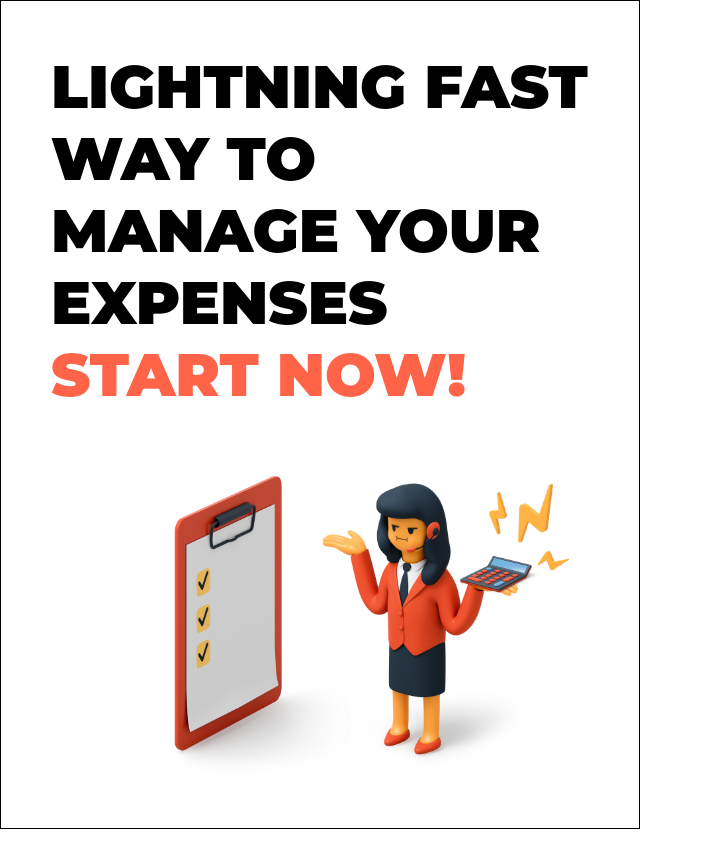
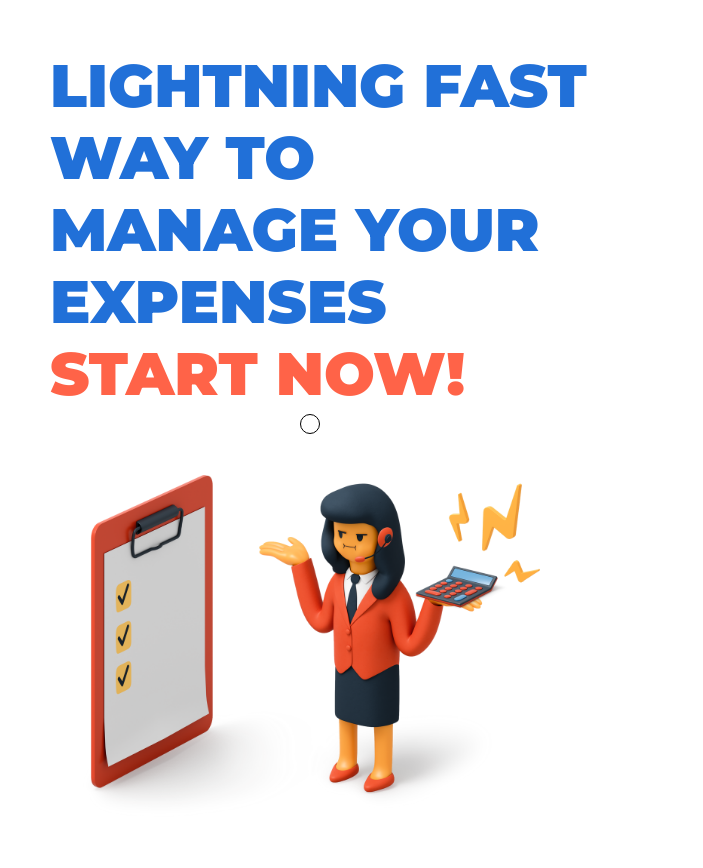
Before and after one commit to saaranshM/expense-tracker, a React (Create React App) app in the folder client/: page /login in a window 1280 px wide. Shown: the whole page, without its empty margins (0-703 px from the left). Before the commit the page ends 829 px from the top, so only its background shows below. Built offline with nearby package versions, Linux system fonts and the light colour scheme.

Commit message:
added hover effect in login page

```diff
--- a/client/src/components/Login/LoginHero.tsx
+++ b/client/src/components/Login/LoginHero.tsx
@@ -1,7 +1,11 @@
-import { FC } from "react";
+import { FC, MutableRefObject } from "react";
 import loginImg from "../../assets/img/login-img.png";
 
-const LoginHero: FC = () => {
+interface LoginHeroProps {
+  divRef: MutableRefObject<HTMLDivElement>;
+}
+
+const LoginHero: FC<LoginHeroProps> = ({ divRef }) => {
   return (
     <div className="login-hero">
       <div className="login-hero_container">
@@ -9,7 +13,9 @@ const LoginHero: FC = () => {
           Lightning fast way to manage your expenses
           <span> Start Now!</span>
         </div>
+
         <img src={loginImg} alt="Login Hero" className="login-hero_img" />
+        <div ref={divRef} className="cursor"></div>
       </div>
     </div>
   );
--- a/client/src/components/Login/LoginScreen.tsx
+++ b/client/src/components/Login/LoginScreen.tsx
@@ -1,13 +1,23 @@
-import { FC } from "react";
+import { FC, Fragment, useRef, MouseEvent } from "react";
 import LoginHero from "./LoginHero";
 
 interface LoginScreenProps {}
 
 const LoginScreen: FC<LoginScreenProps> = () => {
+  const cursorRef = useRef(document.createElement("div"));
+
+  console.log(cursorRef);
+
+  const handleMouseMove = (e: MouseEvent) => {
+    cursorRef.current.style.left = e.clientX + "px";
+    cursorRef.current.style.top = e.clientY + "px";
+  };
   return (
-    <section className="login">
-      <LoginHero />
-    </section>
+    <Fragment>
+      <section onMouseMove={handleMouseMove} className="login">
+        <LoginHero divRef={cursorRef} />
+      </section>
+    </Fragment>
   );
 };
 
--- a/client/src/scss/components/_login-hero.scss
+++ b/client/src/scss/components/_login-hero.scss
@@ -3,11 +3,14 @@
   height: 100%;
   width: 100%;
   padding: 5rem;
-  border: 1px solid black;
+  // border: 1px solid black;
 
   &_container {
     display: flex;
     flex-direction: column;
+    position: relative;
+    justify-content: center;
+    align-items: center;
   }
   &_heading {
     font-family: $font-primary;
@@ -15,19 +18,25 @@
     font-weight: 900;
     text-transform: uppercase;
     line-height: 1.2;
+    color: rgb(33, 112, 216);
     & span {
       color: $tomato;
+    }
+
+    &:hover ~ .cursor {
+      transform: scale(6);
     }
   }
   &_img {
     margin-top: 6.5rem;
-    align-self: flex-end;
-    width: 75%;
+    width: 85%;
     transition: all 0.3s;
     margin-right: 2rem;
-    &:hover {
-      margin-top: 8rem;
-      transform: scale(1.2);
+    &:hover ~ .cursor {
+      transform: scale(6);
+      mix-blend-mode: normal;
+      background-color: rgba($color: #000000, $alpha: 0.05);
+      backdrop-filter: hue-rotate(90deg);
     }
   }
 }
--- a/client/src/scss/components/_login-screen.scss
+++ b/client/src/scss/components/_login-screen.scss
@@ -4,4 +4,18 @@
   top: 0;
   display: grid;
   grid-template-columns: 1fr 1fr;
+  position: relative;
 }
+
+.cursor {
+  position: fixed;
+  width: 2rem;
+  height: 2rem;
+  border-radius: 50%;
+  background: rgb(255, 255, 255);
+  transform: translate(-50%, -50%);
+  pointer-events: none;
+  mix-blend-mode: difference;
+  transition: all 0.1s;
+  border: 1px solid black;
+}
```
